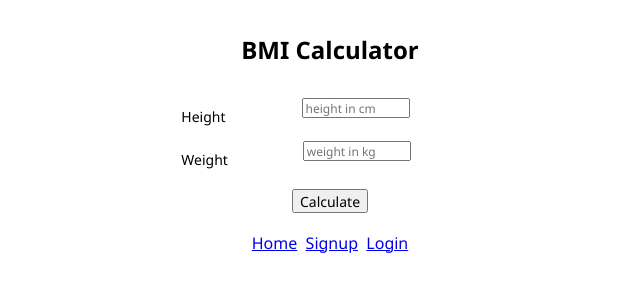
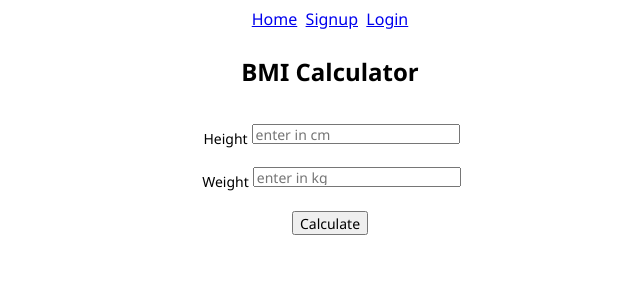
Before and after one commit to peterraymond/bmicalcui, a React (Create React App) app: page / in a window 1280 px wide. Shown: the top 300 px of the page, without its empty margins (310-950 px from the left). Built offline with nearby package versions, Linux system fonts and the light colour scheme; what amazon-cognito-identity-js would draw is missing.

Commit message:
more layout tweaks

```diff
--- a/src/App.js
+++ b/src/App.js
@@ -26,10 +26,9 @@ const App = () => {
 
 const App = () => {
     return (
-
         <div className="App">
+          <Nav/>
           <Bmi/>
-          <Nav/>
         </div>
     );
   };
--- a/src/Bmi.js
+++ b/src/Bmi.js
@@ -32,9 +32,11 @@ const App = () => {
   console.log("computeBmi: local bmiValue: " + bmiValue);
 
   const  user = UserPool.getCurrentUser()
-  console.log("user:", user);
-  console.log("username: ", user.getUsername());
 
+  if (user!=null){
+    console.log("user:", user);
+    console.log("username: ", user.getUsername());
+  }
 
     axios.get(ApiUrl, {
       params: {
@@ -94,7 +96,7 @@ const App = () => {
       <div className="row">
         <TextInput
           label="Height"
-          placeholder="height in cm"
+          placeholder="enter in cm"
           handleChange={handleHeightChange}
           value={height}
           type="number"
@@ -103,7 +105,7 @@ const App = () => {
       <div className="row">
         <TextInput
           label="Weight"
-          placeholder="weight in kg"
+          placeholder="enter in kg"
           handleChange={handleWeightChange}
           value={weight}
           type="number"
--- a/src/components/Login.js
+++ b/src/components/Login.js
@@ -22,7 +22,7 @@ const Login = () => {
   };
 
   return (
-    <div>
+    <div >
       <h2>Login</h2>
       <form onSubmit={onSubmit}>
         <label htmlFor="email">Email</label>
@@ -35,7 +35,7 @@ const Login = () => {
           value={password}
           onChange={(event) => setPassword(event.target.value)}
         ></input>
-
+        <br/>
         <button type="submit">Login</button>
       </form>
       <div id="response-message"></div>
--- a/src/components/LoginWrap.js
+++ b/src/components/LoginWrap.js
@@ -19,6 +19,7 @@ const LoginWrap = () => {
 
 
   return (
+    <div className="App">
       <Account>
         <Nav/>
         <Status />
@@ -32,6 +33,7 @@ const LoginWrap = () => {
 
         {/*<Settings />*/}
       </Account>
+    </div>
 
   );
 };
--- a/src/components/Signup.js
+++ b/src/components/Signup.js
@@ -24,8 +24,9 @@ const Signup = () => {
   };
 
   return (
-    <div>
+    <div className="App">
       <Nav/>
+
       <h2>Signup</h2>
       <form onSubmit={onSubmit}>
         <label htmlFor="email">Email</label>
--- a/src/components/Status.js
+++ b/src/components/Status.js
@@ -26,11 +26,11 @@ const Status = () => {
 
 
   return (
-    <div>
+    <div className="App">
       <br/>
       {(function() {
           if (loggedIn) {
-            return <div>You are logged in <button onClick={routeChange}>Logout</button></div>;
+            return <div className="App">You are logged in <button onClick={routeChange}>Logout</button></div>;
           } else {
             return "";
           }
--- a/src/components/TextInput.js
+++ b/src/components/TextInput.js
@@ -2,7 +2,11 @@ import React from "react";
 
 const TextInput = (props) => {
   return (
-    <div >
+    <div style={{
+      display: 'flex',
+      alignItems: 'center',
+      justifyContent: 'center',
+  }}>
       <label className="label">{props.label}</label>
       <input
              type={props.type}
--- a/src/styles.css
+++ b/src/styles.css
@@ -1,7 +1,13 @@
 .App {
     font-family: sans-serif;
     text-align: center;
+
+        /*added to to understand the layout
+    border: 1px solid #b22222;
+    border-radius: 1px;
+    */
   }
+
 
   .container {
     width: 100%;
@@ -14,16 +20,16 @@
 
 
 
-    /*added to to understand the layout*/
-    /*
-    border: 1px solid #B22222;
+    /*added to to understand the layout
+
+    border: 1px solid #22b235;
     border-radius: 1px;
+
     */
-
   }
   .row {
-    display: block;
-    width: 24%;
+
+    width: 25%;
     padding: 5px;
     align-items: center;
 
@@ -56,14 +62,15 @@
     font-family: "Segoe UI", Tahoma, Geneva, Verdana, sans-serif;
   }
 
+  /* hight and weight */
   input {
     height: 14px;
-    width: 100px;
-    font-size: 12px;
+    width: 200px;
+    font-size: 14px;
   }
 
   button {
-    display: block;
+
     margin-top: 12px;
     height: 24px;
     font-size: 14px;
```
